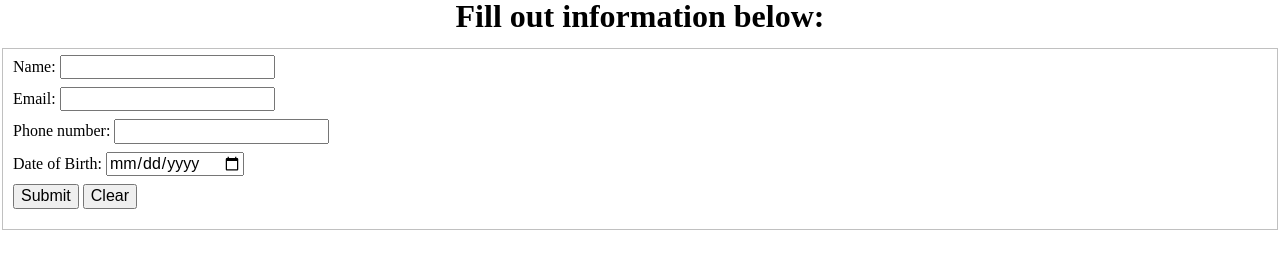
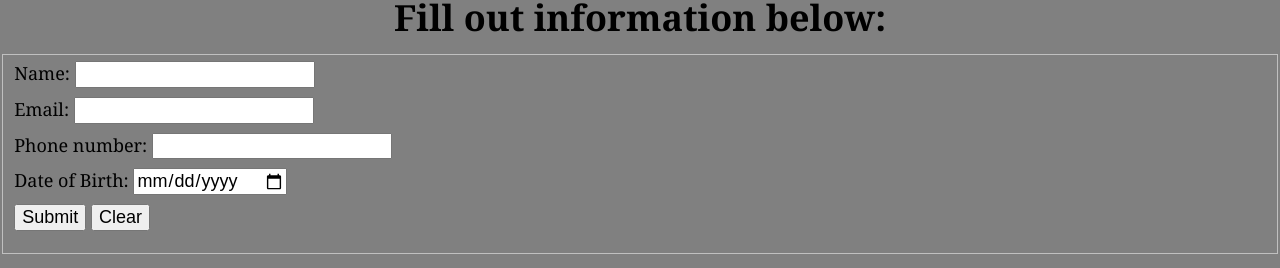
Before and after one commit to ITMD362-ronan/lab3, a plain HTML site: page index.html in a window 1280 px wide. Drawn offline with Linux system fonts and the light colour scheme; files that its build step writes are made by us from their sources.

Commit message:
add font family

```diff
--- a/assets/css/screen.css
+++ b/assets/css/screen.css
@@ -1,3 +1,11 @@
+@import url("https://fonts.googleapis.com/css2?family=Noto+Sans+JP:wght@400;700;900&display=swap");
+
+html {
+  font-family: Poppins, "Hoefler Text", Georgia, "Times New Roman", Times, Roman, serif;
+  background: #808080;
+  font-size: 1.125em;
+}
+
 h1 {
   font-size: 200%;
   font-weight: bold;
```
